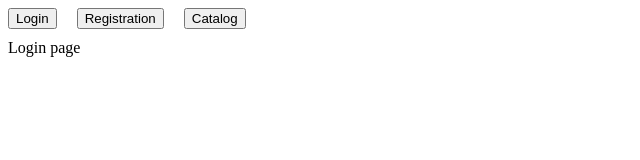
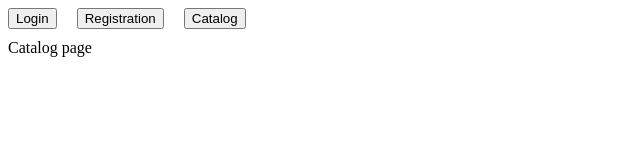
Before and after one commit to dmalashev/eCommerce-Application, a React app in the folder eCommerce-Application/: page / in a window 1280 px wide. Shown: the top 160 px of the page, without its empty margins (0-640 px from the left). Built offline with nearby package versions, Linux system fonts and the light colour scheme; the HTML template or start-up script is replaced by a standard one.

Commit message:
feat: remove div id root from index.html, add const for page routes

```diff
--- a/eCommerce-Application/src/app/App.tsx
+++ b/eCommerce-Application/src/app/App.tsx
@@ -4,18 +4,19 @@ import Registration from '../pages/registration/Registration';
 import NotFound from '../pages/not-found/NotFound';
 import Catalog from '../pages/catalog/Catalog';
 import Header from '../components/header/Header';
+import { PageRoutes } from '../utils/page-routes';
 
 export default function App() {
   return (
-    <div style={{ display: 'flex', flexDirection: 'column', gap: '10px' }}>
+    <div id="root" style={{ display: 'flex', flexDirection: 'column', gap: '10px' }}>
       <BrowserRouter>
         <Header />
         <Routes>
-          <Route path="/" element={<Login />}></Route>
-          <Route path="login" element={<Login />}></Route>
-          <Route path="registration" element={<Registration />}></Route>
-          <Route path="catalog" element={<Catalog />}></Route>
-          <Route path="*" element={<NotFound />}></Route>
+          <Route path={PageRoutes.MAIN} element={<Catalog />}></Route>
+          <Route path={PageRoutes.LOGIN} element={<Login />}></Route>
+          <Route path={PageRoutes.REGISTRATION} element={<Registration />}></Route>
+          <Route path={PageRoutes.CATALOG} element={<Catalog />}></Route>
+          <Route path={PageRoutes.NOT_FOUND} element={<NotFound />}></Route>
         </Routes>
       </BrowserRouter>
     </div>
--- a/eCommerce-Application/src/main.tsx
+++ b/eCommerce-Application/src/main.tsx
@@ -1,4 +1,4 @@
 import { createRoot } from 'react-dom/client';
 import App from './app/App';
 
-createRoot(document.querySelector('#root')!).render(<App />);
+createRoot(document.querySelector('body')!).render(<App />);
--- /dev/null
+++ b/eCommerce-Application/src/utils/page-routes.ts
@@ -0,0 +1,7 @@
+export const enum PageRoutes {
+  MAIN = '/',
+  LOGIN = 'login',
+  REGISTRATION = 'registration',
+  CATALOG = 'catalog',
+  NOT_FOUND = '*',
+}
```
